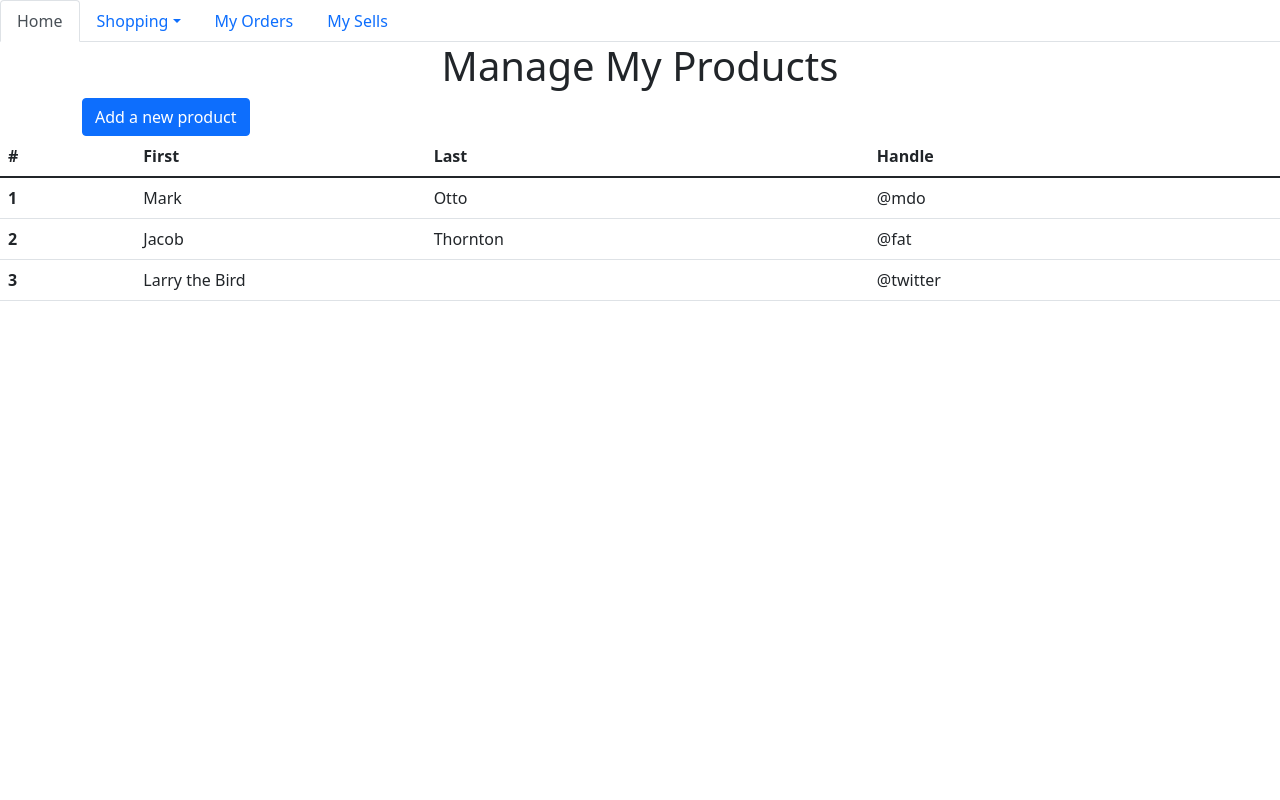
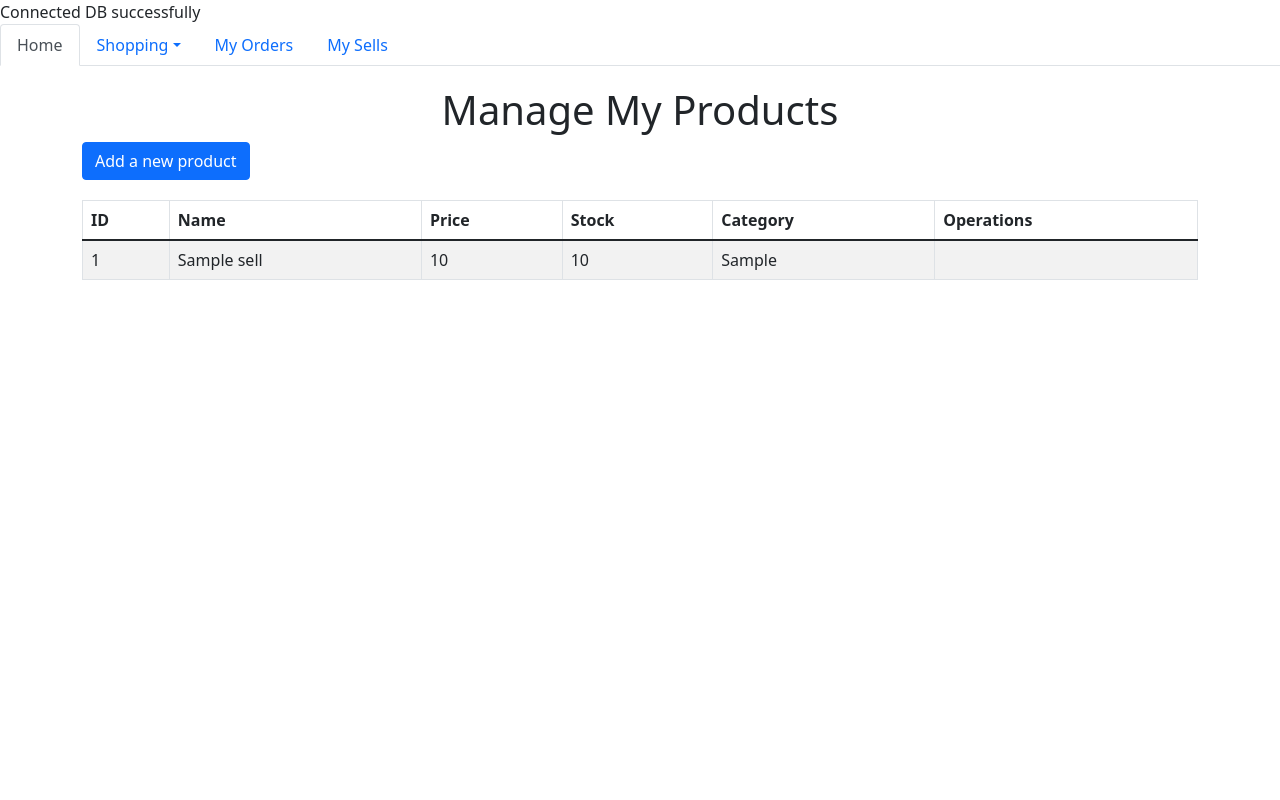
Before and after one commit to Erica233/ShoppingWeb, a PHP site: page /sells.php in a window 1280 px wide. Run offline with PHP 8.4, Linux system fonts and the light colour scheme; the visitor is signed in with stand-in values (Sample User, id 1); tables that the repository leaves empty or names only in its code hold one stand-in row (values such as "Sample post").

Commit message:
selling product display

```diff
--- a/helper.php
+++ b/helper.php
@@ -10,4 +10,21 @@ function flash() {
     }
 }
 //funcName();
+
+function checkLogin() {
+    if (!isset($_SESSION["username"])) {
+        echo("<p>Please login first!</p>");
+        echo('<a href="register.php">Register</a><br>');
+        echo('<a href="login.php">Login</a>');
+        return false;
+    } else {
+        return true;
+    }
+}
+
+
+function echoTd($colName) {
+    echo(htmlentities($colName));
+    echo('</td><td>');
+}
 ?>
--- a/pdo.php
+++ b/pdo.php
@@ -1,13 +1,13 @@
 <?php
-$DB_HOST = "localhost";
-$DB_USER = "root";
-$DB_PASSWORD = "root";
-$DB_NAME = "ShoppingWebDB";
+const DB_HOST = "localhost";
+const DB_USER = "root";
+const DB_PASSWORD = "root";
+const DB_NAME = "ShoppingWebDB";
 
 try {
-    $pdo = new PDO("mysql:host=$DB_HOST;port=8889;dbname=$DB_NAME", $DB_USER, $DB_PASSWORD);
+    $pdo = new PDO("mysql:host=".DB_HOST.";port=8889;dbname=".DB_NAME, DB_USER, DB_PASSWORD);
     $pdo->setAttribute(PDO::ATTR_ERRMODE, PDO::ERRMODE_EXCEPTION);
-    //echo("Connected DB successfully");
+    echo("Connected DB successfully");
 } catch(PDOException $e) {
     echo "Failed to connect DB: " . $e->getMessage();
 }
--- a/sells.php
+++ b/sells.php
@@ -2,12 +2,24 @@
 require_once "pdo.php";
 include "header.php";
 include "navbar.php";
+include "helper.php";
+flash();
 ?>
 
 <title>Manage My Products</title>
 </head>
 
 <body>
+<?php
+flash();
+if (checkLogin()) { ?>
+
+<div class="container mx-auto">
+    <h1 class="text-center" style="margin-top: 20px">Manage My Products</h1>
+    <!-- Button trigger modal -->
+    <button type="button" class="btn btn-primary" data-bs-toggle="modal" data-bs-target="#addModal">Add a new product
+    </button>
+</div>
 
 <!-- Modal for adding product details -->
 <div class="modal fade" id="addModal" data-bs-backdrop="static" data-bs-keyboard="false" tabindex="-1"
@@ -32,8 +44,8 @@ include "navbar.php";
                     <input type="number" class="form-control" id="quantity" min="1" max="10000">
                 </div>
                 <div class="mb-3">
-                    <label for="type" class="form-label">Product Type</label>
-                    <select class="form-select" id="type" aria-label="Default select example">
+                    <label for="type" class="form-label">Product Category</label>
+                    <select class="form-select" id="category" aria-label="Default select example">
                         <option selected>Select Product Category</option>
                         <option value="Food">Food</option>
                         <option value="Clothes">Clothes</option>
@@ -55,54 +67,64 @@ include "navbar.php";
     </div>
 </div>
 
-<div class="container mx-auto">
-    <h1 class="text-center">Manage My Products</h1>
-    <!-- Button trigger modal -->
-    <button type="button" class="btn btn-primary" data-bs-toggle="modal" data-bs-target="#addModal">Add a new product
-    </button>
-</div>
+<script>
+    function addProductToSell() {
+        var name = $("#name").val();
+        var price = $("#price").val();
+        var quantity = $("#quantity").val();
+        var category = $("#category").val();
+        var description = $("#description").val();
 
-<?php
-include "helper.php";
-flash();
 
-//check if logged in
-if (!isset($_SESSION["username"])) { ?>
-    <a href="register.php">Register</a><br>
-    <a href="login.php">Login</a>
-<?php } else { ?>
+    }
+</script>
 
-    <table class="table">
+<div class="container">
+    <div class="row">
+        <div class="col-12">
+            <table class="table table-bordered table-striped" style="margin-top: 20px">
                 <thead>
                 <tr>
-            <th scope="col">#</th>
-            <th scope="col">First</th>
-            <th scope="col">Last</th>
-            <th scope="col">Handle</th>
+                    <th scope="col">ID</th>
+                    <th scope="col">Name</th>
+                    <th scope="col">Price</th>
+                    <th scope="col">Stock</th>
+                    <th scope="col">Category</th>
+                    <th scope="col">Operations</th>
                 </tr>
                 </thead>
                 <tbody>
+                <?php
+
+
+                $sql = $pdo->query('select * from sells');
+                while ($row = $sql->fetch(PDO::FETCH_ASSOC)) {
+                    echo('<tr><td>');
+                    echoTd($row['id']);
+                    echoTd($row['name']);
+                    echoTd($row['price']);
+                    echoTd($row['quantity']);
+                    echoTd($row['category']);
+                    //echo('')
+
+                }
+
+                ?>
                 <tr>
-            <th scope="row">1</th>
-            <td>Mark</td>
-            <td>Otto</td>
-            <td>@mdo</td>
-        </tr>
-        <tr>
-            <th scope="row">2</th>
-            <td>Jacob</td>
-            <td>Thornton</td>
-            <td>@fat</td>
-        </tr>
-        <tr>
-            <th scope="row">3</th>
-            <td colspan="2">Larry the Bird</td>
-            <td>@twitter</td>
+
+
                 </tr>
                 </tbody>
             </table>
+        </div>
+
+    </div>
+
+</div>
+
 
 
 <?php } ?>
-</body>
-</html>
+<?php
+include "footer.php";
+?>
```
Also changed, not shown: index.php (+7 -8 lines). Lines whose indentation alone changed are shown as unchanged.
